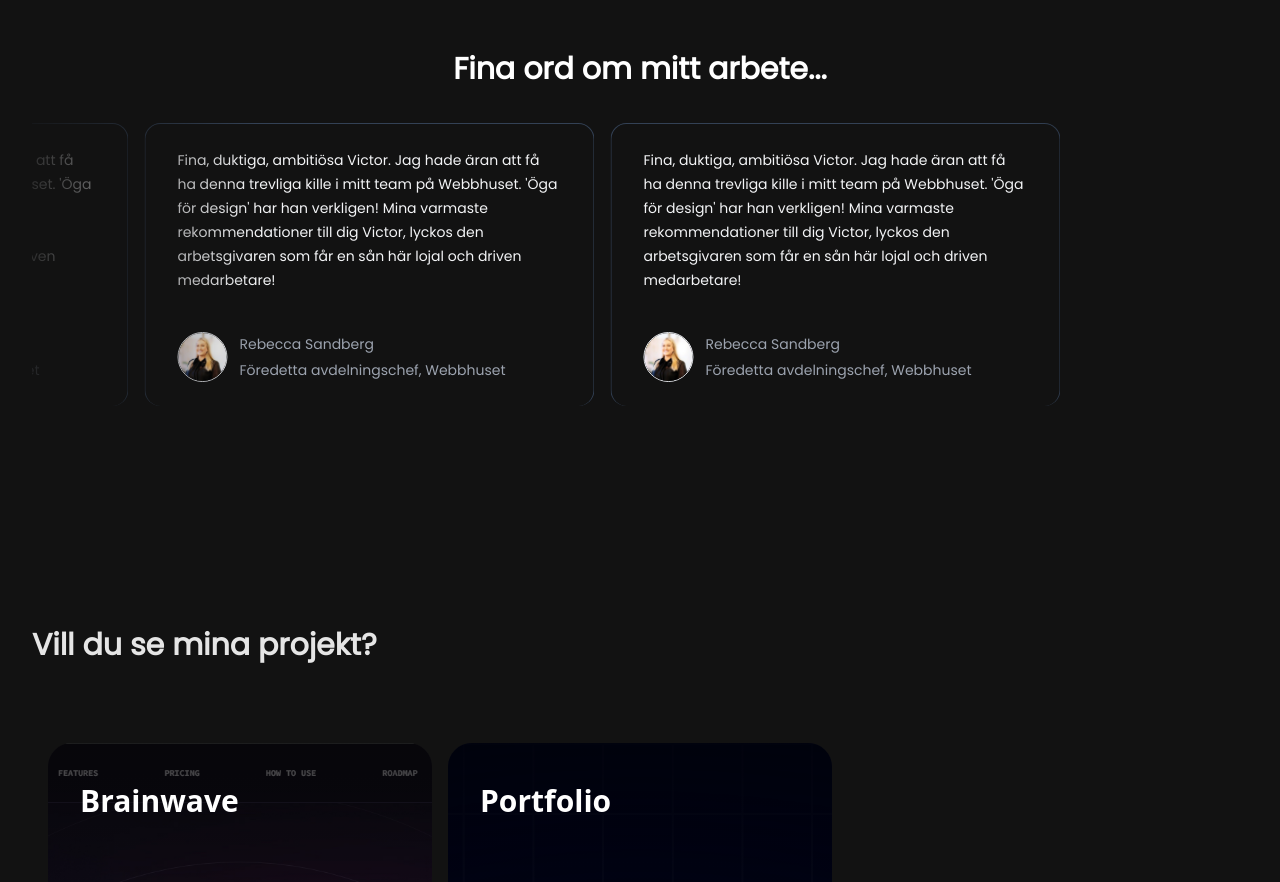
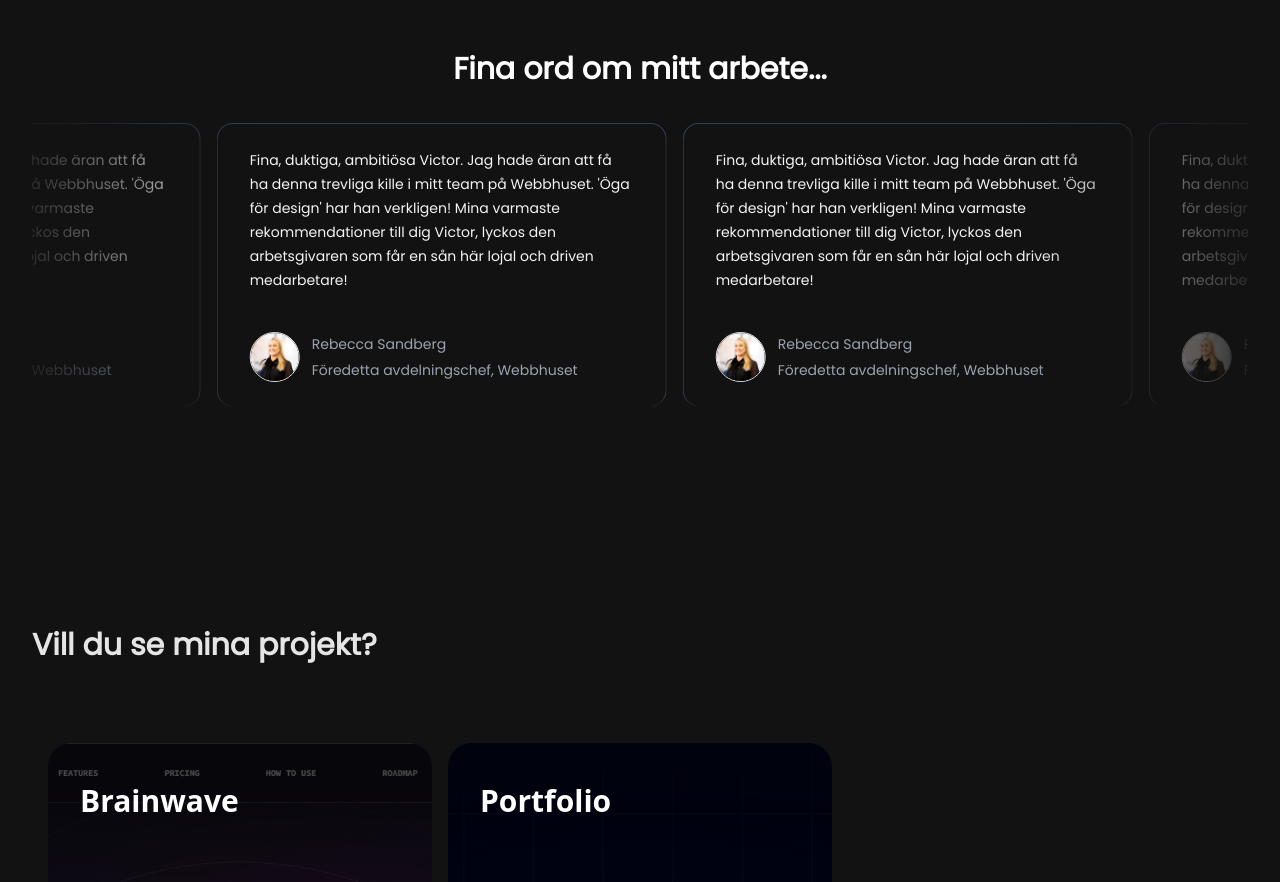
Before and after one commit to vCqstro/my_portfolio, a Next.js app: page / in a window 1280 px wide. Shown: the part 1560-2442 px from the top of the page. Built offline with nearby package versions, Linux system fonts and the light colour scheme.

Commit message:
Fixing my testimonial

```diff
--- a/components/Testimonials.tsx
+++ b/components/Testimonials.tsx
@@ -44,4 +44,12 @@ const testimonials: {
     id: "testimonial2", // Unique identifier for the second item
   },
   // ... other testimonials with unique IDs
+  {
+    quote:
+      "Fina, duktiga, ambitiösa Victor. Jag hade äran att få ha denna trevliga kille i mitt team på Webbhuset. 'Öga för design' har han verkligen! Mina varmaste rekommendationer till dig Victor, lyckos den arbetsgivaren som får en sån här lojal och driven medarbetare!",
+    name: "Rebecca Sandberg",
+    title: "Föredetta avdelningschef, Webbhuset",
+    src: "/images/rebecca_sandberg.png",
+    id: "testimonial3", // Unique identifier for the first item
+  },
 ];
```
